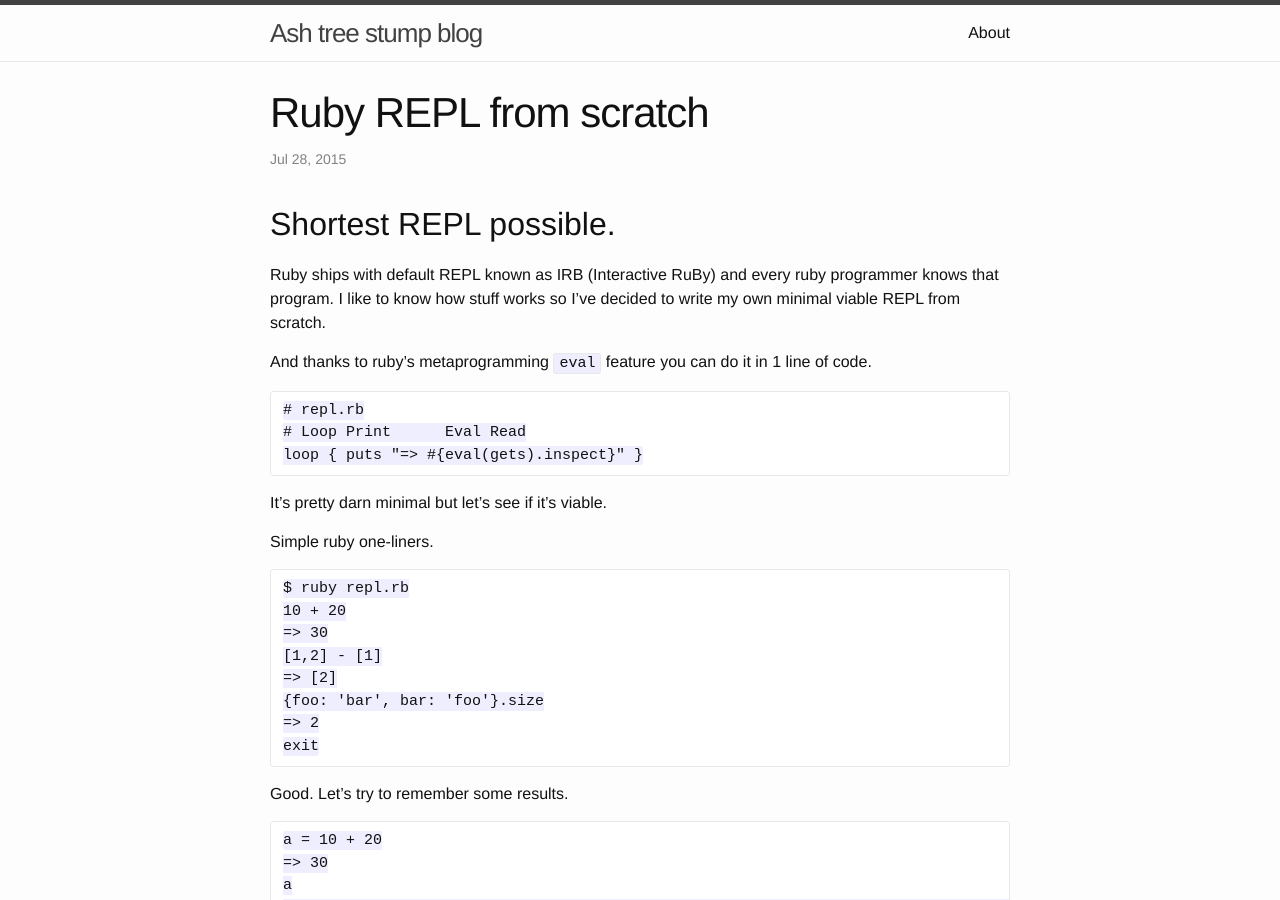
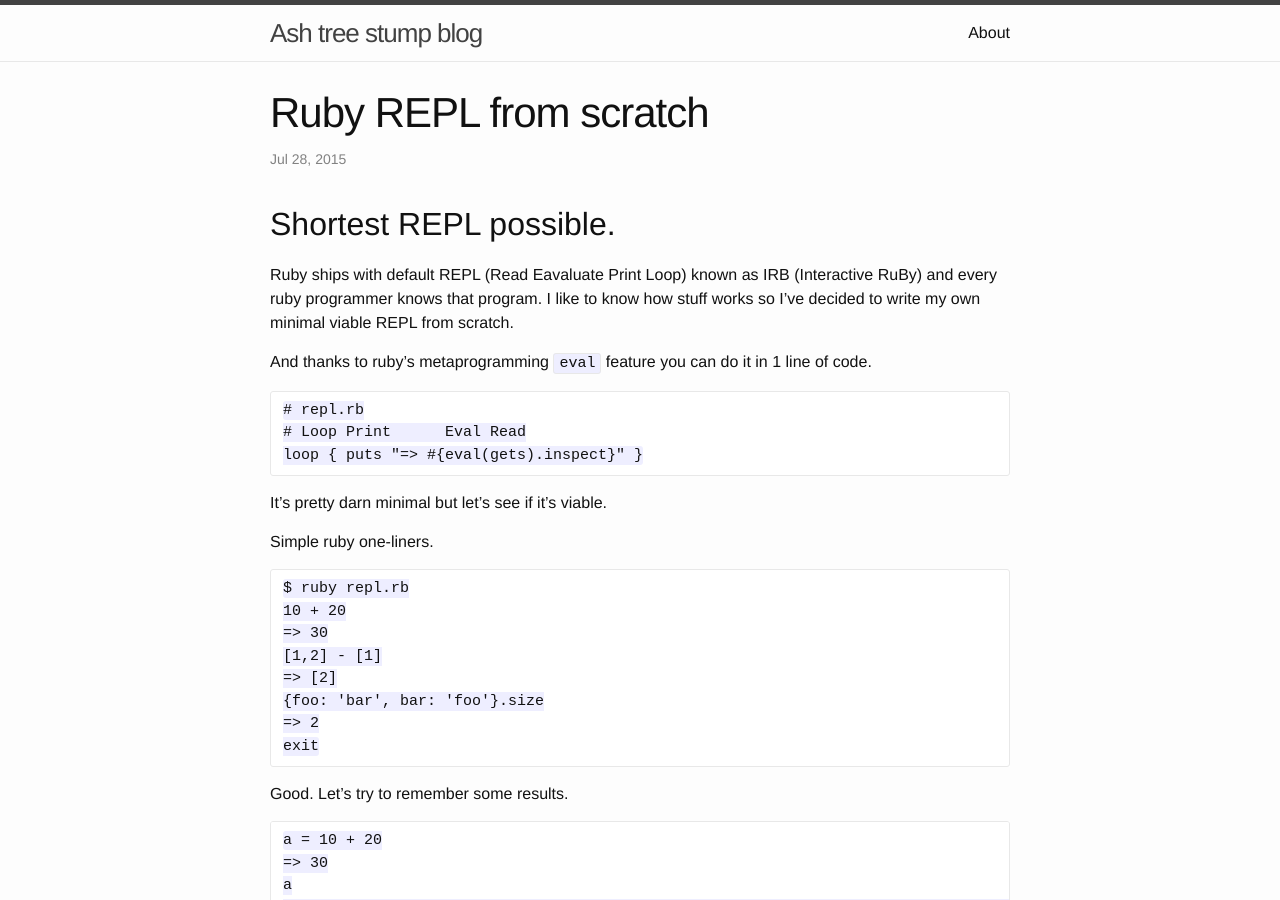
Before and after one commit to lompy/lompy.github.io, a Jekyll site: the page built from _posts/2015-07-28-ruby-repl-from-scratch.md, in a window 1280 px wide and 900 px high. Built offline with Jekyll 4.4.1, drawn with Linux system fonts in a browser that asks for light colours.

Commit message:
Decipher REPL abbreviation

```diff
--- a/_posts/2015-07-28-ruby-repl-from-scratch.md
+++ b/_posts/2015-07-28-ruby-repl-from-scratch.md
@@ -5,9 +5,10 @@ categories: ruby repl from-scratch closure binding ripper
 ---
 ## Shortest REPL possible.
 
-Ruby ships with default REPL known as IRB (Interactive RuBy) and every ruby
-programmer knows that program. I like to know how stuff works so I've decided to
-write my own minimal viable REPL from scratch.
+Ruby ships with default REPL (Read Eavaluate Print Loop) known as IRB
+(Interactive RuBy) and every ruby programmer knows that program. I like to know
+how stuff works so I've decided to write my own minimal viable REPL from
+scratch.
 
 And thanks to ruby's metaprogramming `eval` feature you can do it in 1 line
 of code.
```
